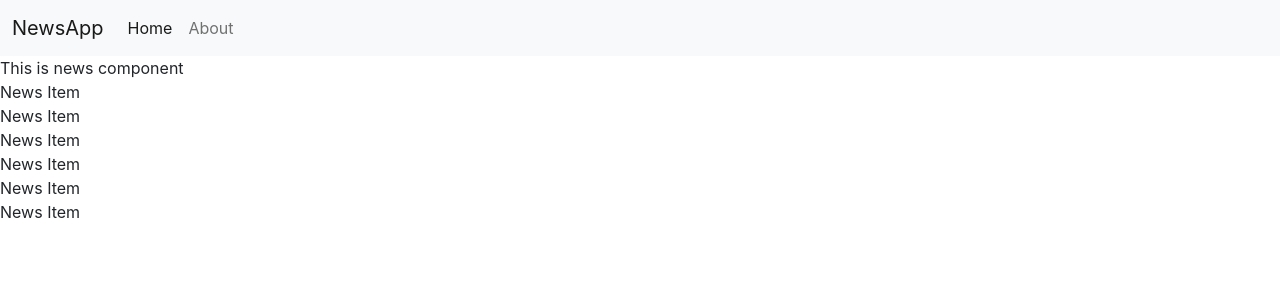
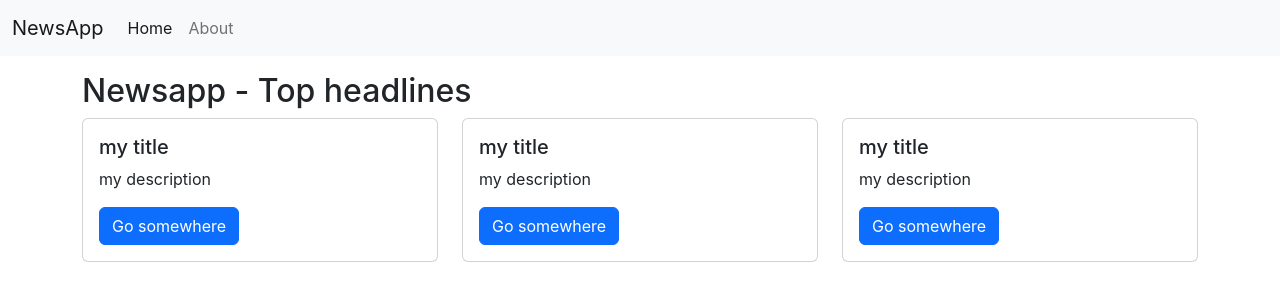
Before and after one commit to gak92/newsapp, a React (Create React App) app: page / in a window 1280 px wide. Shown: the top 300 px of the page. Built offline with nearby package versions, Linux system fonts and the light colour scheme.

Commit message:
Add structure of news item

```diff
--- a/src/components/News.js
+++ b/src/components/News.js
@@ -4,14 +4,19 @@ import NewsItem from './NewsItem'
 export class News extends Component {
   render() {
     return (
-      <div>
-        This is news component
-        <NewsItem />
-        <NewsItem />
-        <NewsItem />
-        <NewsItem />
-        <NewsItem />
-        <NewsItem />
+      <div className='container my-3'>
+        <h2>Newsapp - Top headlines</h2>
+        <div className='row'>
+          <div className='col-md-4'>
+            <NewsItem title="my title" description="my description"/>
+          </div>
+          <div className='col-md-4'>
+            <NewsItem title="my title" description="my description"/>
+          </div>
+          <div className='col-md-4'>
+            <NewsItem title="my title" description="my description"/>
+          </div>
+        </div>
       </div>
     )
   }
--- a/src/components/NewsItem.js
+++ b/src/components/NewsItem.js
@@ -1,13 +1,24 @@
-import React, { Component } from 'react'
+import React, { Component } from 'react';
+// import PropTypes from 'prop-types'
 
 export class NewsItem extends Component {
+
   render() {
+    let { title, description } = this.props;
+
     return (
       <div>
-        News Item
+        <div className="card" style={{width: "18rem;"}}>
+          {/* <img src="..." className="card-img-top" alt="..." /> */}
+          <div className="card-body">
+            <h5 className="card-title">{title}</h5>
+            <p className="card-text">{description}</p>
+            <a href="/newsdetails" className="btn btn-primary">Go somewhere</a>
+          </div>
+        </div>
       </div>
     )
   }
 }
 
-export default NewsItem
+export default NewsItem;
```
Also changed, not shown: 1 other file (tests, documents, lock files or other folders).
